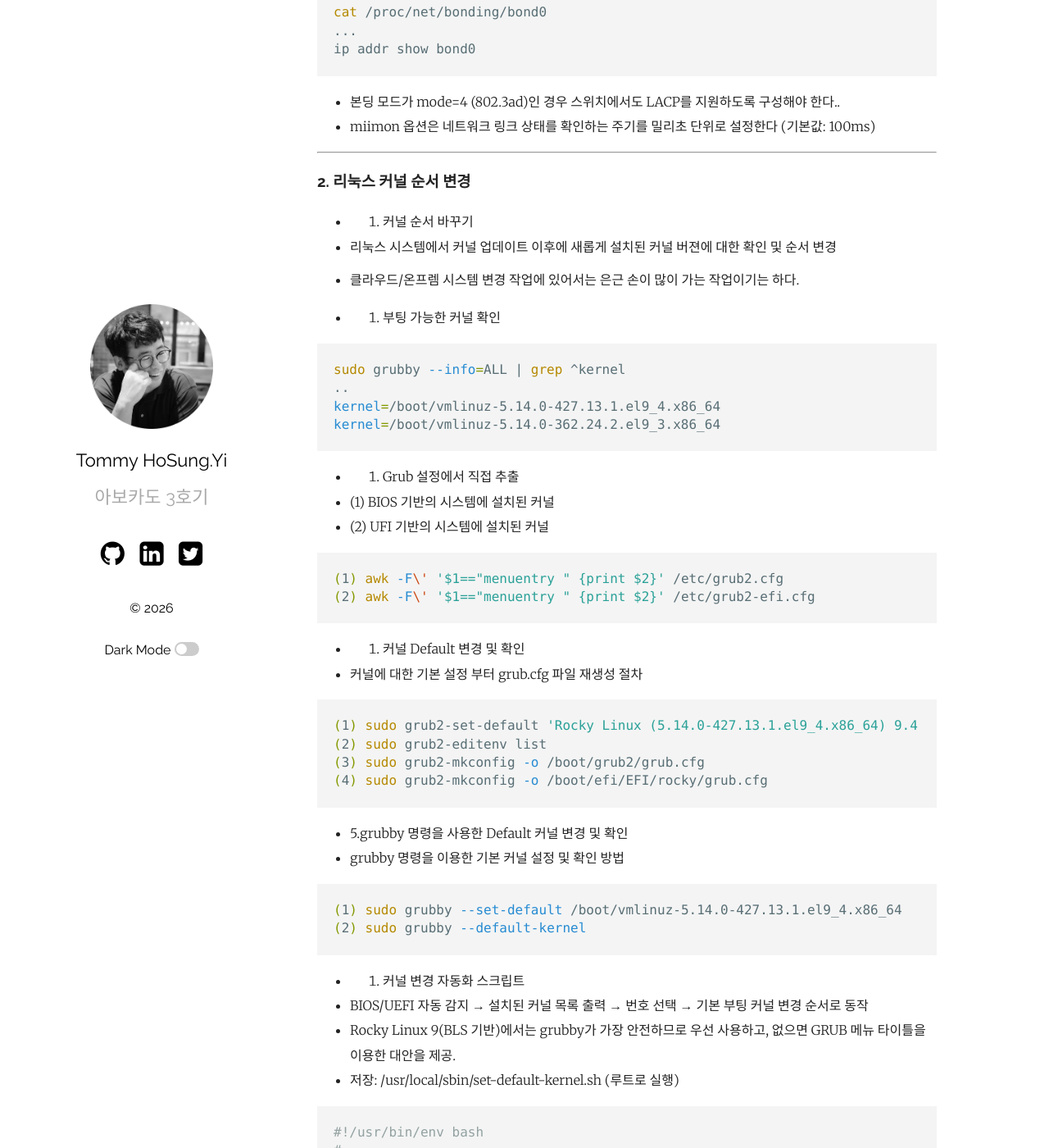
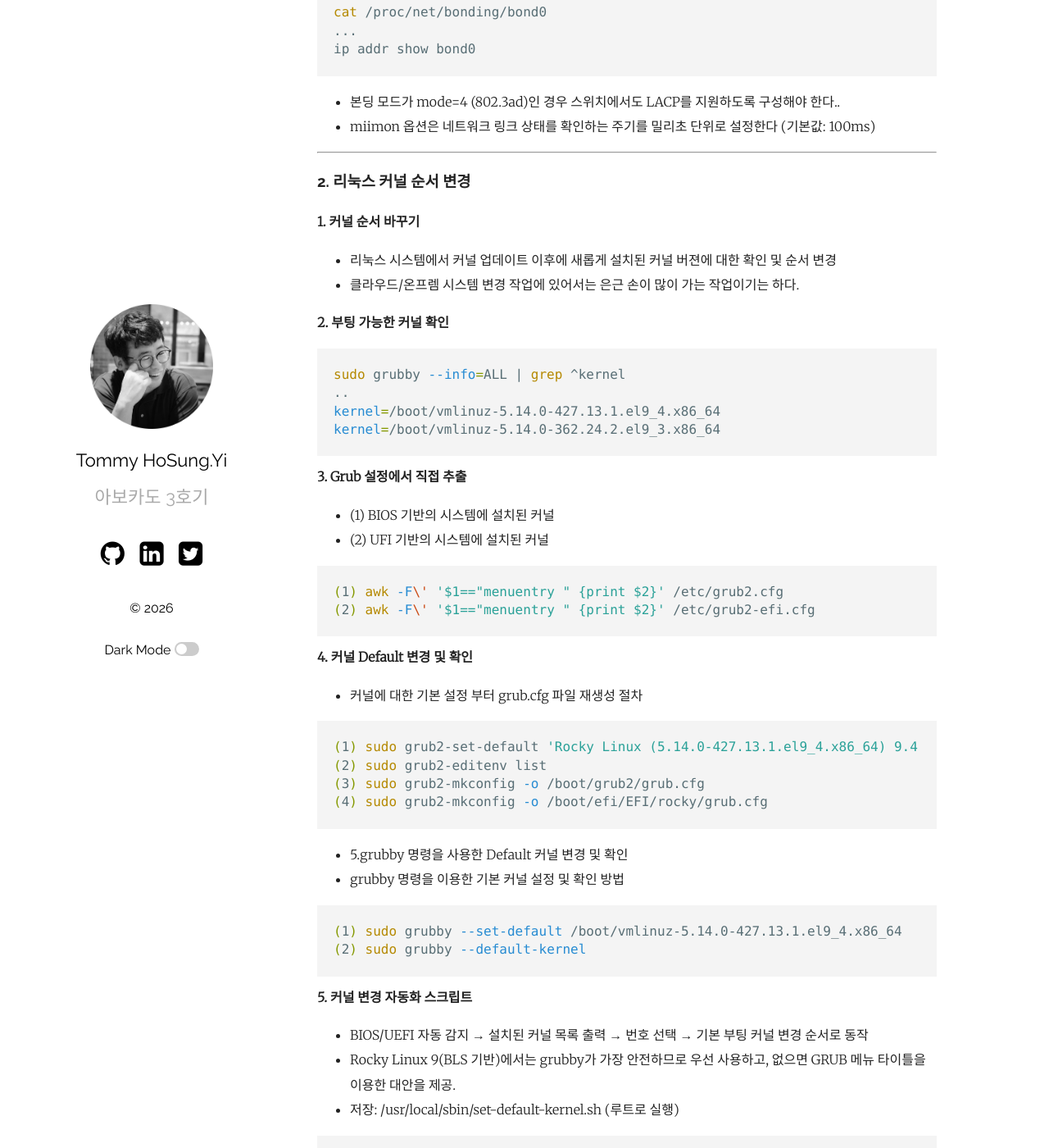
Before and after one commit to hslee77/hslee77.github.io, a Jekyll site: the page built from wiki/linux/2026-01-01-Linuxbook.md, in a window 1280 px wide and 1400 px high, scrolled down 4661 px. Shown: the whole window at 82% size. Built offline with Jekyll 4.4.1, drawn with Linux system fonts in a browser that asks for light colours.

Commit message:
20260102 updaet v1.0

````diff
--- a/wiki/linux/2026-01-01-Linuxbook.md
+++ b/wiki/linux/2026-01-01-Linuxbook.md
@@ -211,12 +211,12 @@ ip addr show bond0
 
 ### 2. 리눅스 커널 순서 변경
 
-- 1. 커널 순서 바꾸기
+**1. 커널 순서 바꾸기**
 
 * 리눅스 시스템에서 커널 업데이트 이후에 새롭게 설치된 커널 버젼에 대한 확인 및 순서 변경
 * 클라우드/온프렘 시스템 변경 작업에 있어서는 은근 손이 많이 가는 작업이기는 하다.
 
-- 2. 부팅 가능한 커널 확인
+**2. 부팅 가능한 커널 확인**
 
 ```bash
 sudo grubby --info=ALL | grep ^kernel
@@ -225,7 +225,7 @@ kernel=/boot/vmlinuz-5.14.0-427.13.1.el9_4.x86_64
 kernel=/boot/vmlinuz-5.14.0-362.24.2.el9_3.x86_64
 ```
 
-- 3. Grub 설정에서 직접 추출
+**3. Grub 설정에서 직접 추출**
 * (1) BIOS 기반의 시스템에 설치된 커널
 * (2) UFI 기반의 시스템에 설치된 커널
 
@@ -234,7 +234,7 @@ kernel=/boot/vmlinuz-5.14.0-362.24.2.el9_3.x86_64
 (2) awk -F\' '$1=="menuentry " {print $2}' /etc/grub2-efi.cfg
 ```
 
-- 4. 커널 Default 변경 및 확인
+**4. 커널 Default 변경 및 확인**
 * 커널에 대한 기본 설정 부터 grub.cfg 파일 재생성 절차
 
 ```bash
@@ -251,7 +251,7 @@ kernel=/boot/vmlinuz-5.14.0-362.24.2.el9_3.x86_64
 (2) sudo grubby --default-kernel
 ```
 
-- 5. 커널 변경 자동화 스크립트
+**5. 커널 변경 자동화 스크립트**
 * BIOS/UEFI 자동 감지 → 설치된 커널 목록 출력 → 번호 선택 → 기본 부팅 커널 변경 순서로 동작
 * Rocky Linux 9(BLS 기반)에서는 grubby가 가장 안전하므로 우선 사용하고, 없으면 GRUB 메뉴 타이틀을 이용한 대안을 제공.
 * 저장: /usr/local/sbin/set-default-kernel.sh (루트로 실행)
````
